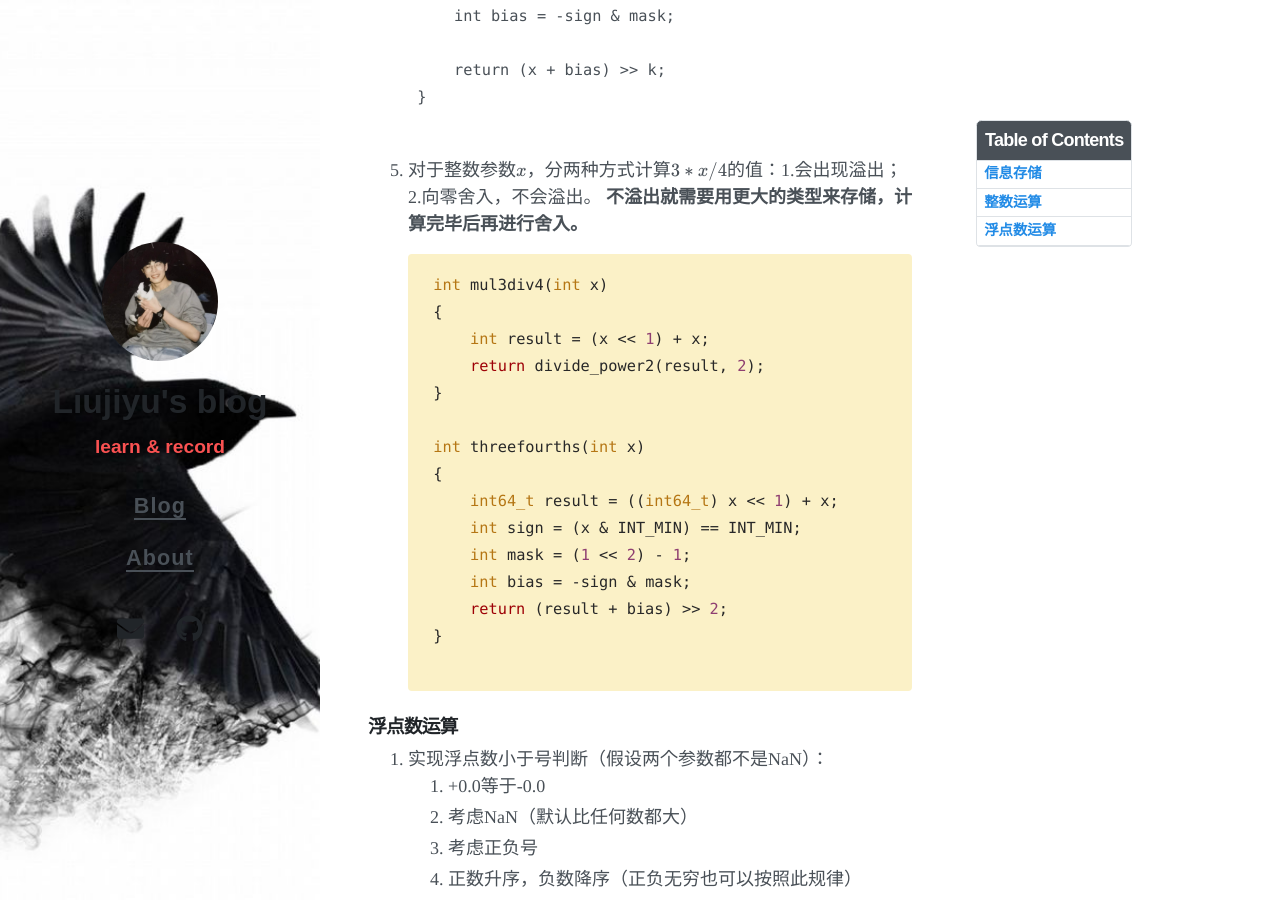
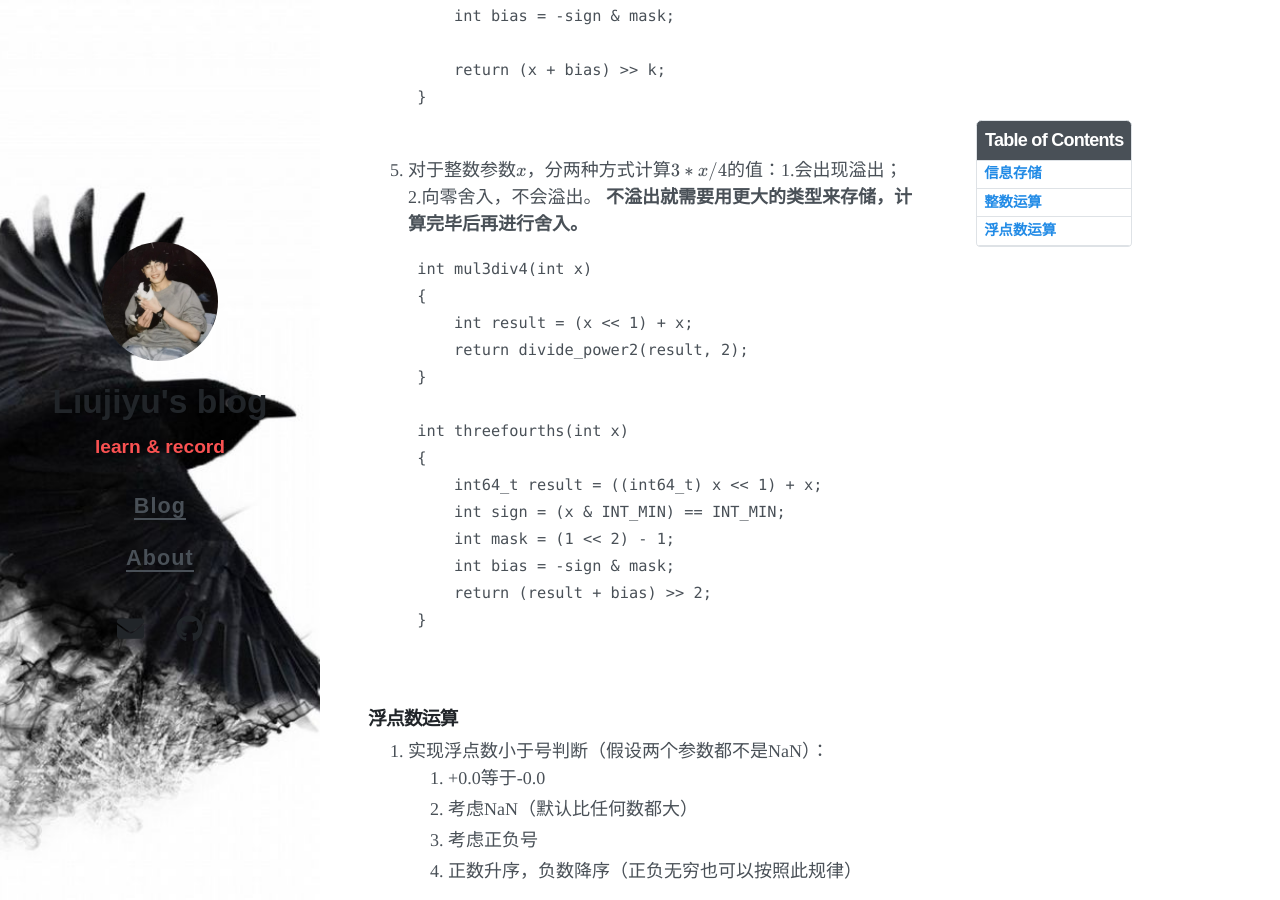
Before and after one commit to LiuJiyu20000308/Liujiyu20000308.github.io, a Jekyll site: the page built from _posts/2023-11-29-CSAPP-hm1.md, in a window 1280 px wide and 900 px high, scrolled down 6537 px. Built offline with Jekyll 4.4.1, drawn with Linux system fonts in a browser that asks for light colours; nearby versions of some CDN libraries; formulas are drawn with MathJax 3.

Commit message:
fix format

````diff
--- a/_posts/2023-11-29-CSAPP-hm1.md
+++ b/_posts/2023-11-29-CSAPP-hm1.md
@@ -263,7 +263,7 @@ toc: true
 5. 对于整数参数$x$，分两种方式计算$3*x/4$的值：1.会出现溢出；2.向零舍入，不会溢出。
 **不溢出就需要用更大的类型来存储，计算完毕后再进行舍入。**
 
-    ```c
+    ```C
     int mul3div4(int x)
     {
         int result = (x << 1) + x;
````
